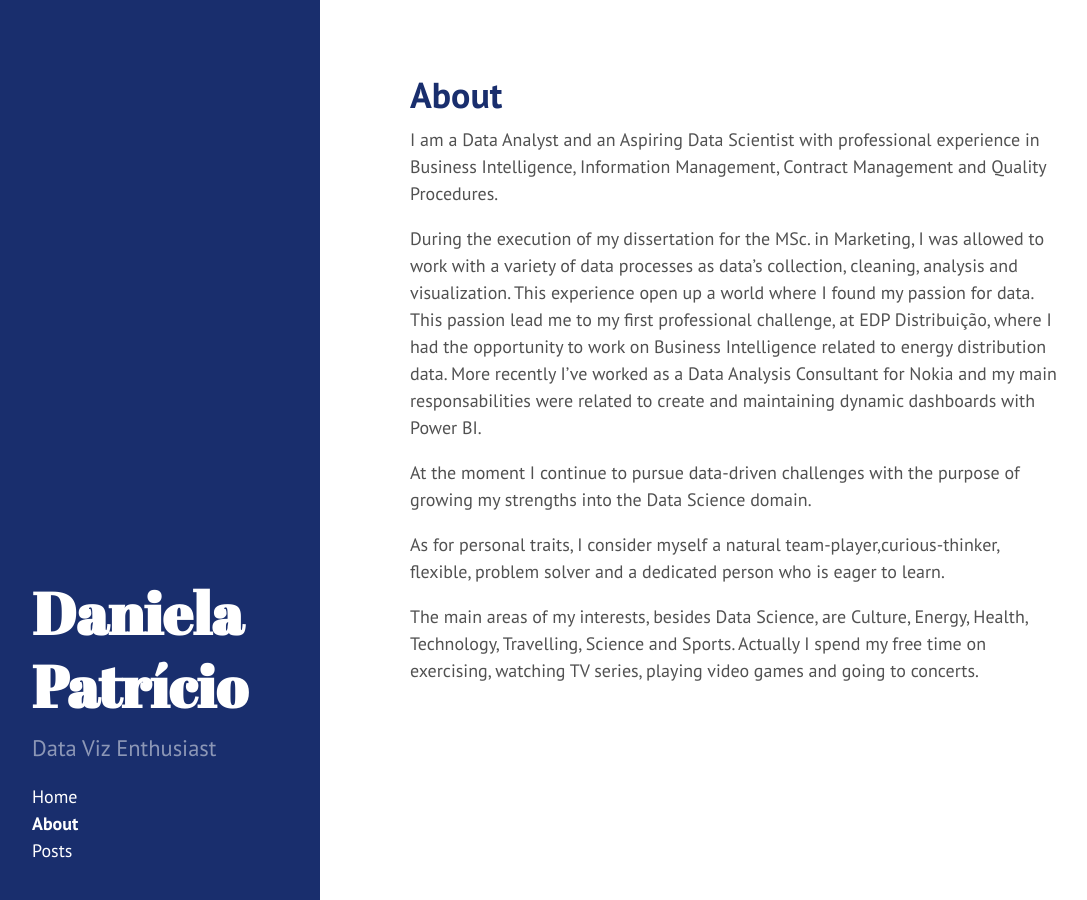
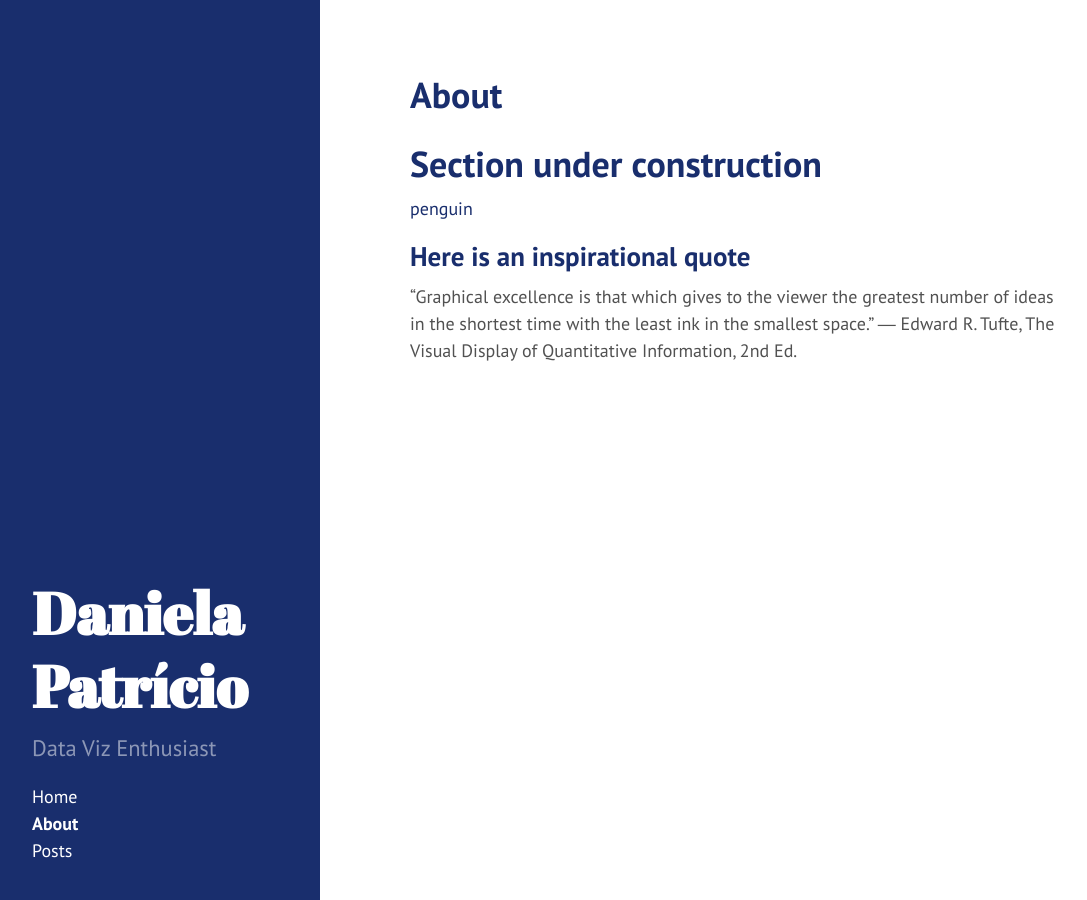
Before and after one commit to DanielaPatricio/DanielaPatricio.github.io, a Jekyll site: the page built from about.md, in a window 1280 px wide. Shown: the whole page, without its empty margins (4-1091 px from the left). Built offline with Jekyll 4.4.1, drawn with Linux system fonts in a browser that asks for light colours.

Commit message:
Update about.md

```diff
--- a/about.md
+++ b/about.md
@@ -3,14 +3,12 @@ layout: page
 title: About
 ---
 
-I am a Data Analyst and an Aspiring Data Scientist with professional experience in Business Intelligence, Information Management, Contract Management and Quality Procedures.
 
-During the execution of my dissertation for the MSc. in Marketing, I was allowed to work with a variety of data processes as data’s collection, cleaning, analysis and visualization. This experience open up a world where I found my passion for data. This passion lead me to my first professional challenge, at EDP Distribuição, where I had the opportunity to work on Business Intelligence related to energy distribution data. More recently I've worked as a Data Analysis Consultant for Nokia and my main responsabilities were related to
-create and maintaining dynamic dashboards with Power BI.
+# Section under construction
 
-At the moment I continue to pursue data-driven challenges with the purpose of growing my strengths into the Data Science domain.
+[penguin](https://i.giphy.com/media/v1.Y2lkPTc5MGI3NjExamh1OWMzb3V1dXc4eDRqZTBjM29hdXZvb3B3Z24ybjdzdjBwMmZjaSZlcD12MV9pbnRlcm5hbF9naWZfYnlfaWQmY3Q9Zw/vR1dPIYzQmkRzLZk2w/giphy.gif****)
 
-As for personal traits, I consider myself a natural team-player,curious-thinker, flexible, problem solver and a dedicated person who is eager to learn.
+## Here is an inspirational quote
 
-The main areas of my interests, besides Data Science, are Culture, Energy, Health, Technology, Travelling, Science and Sports.
-Actually I spend my free time on exercising, watching TV series, playing video games and going to concerts.
+“Graphical excellence is that which gives to the viewer the greatest number of ideas in the shortest time with the least ink in the smallest space.”
+― Edward R. Tufte, The Visual Display of Quantitative Information, 2nd Ed.
```
